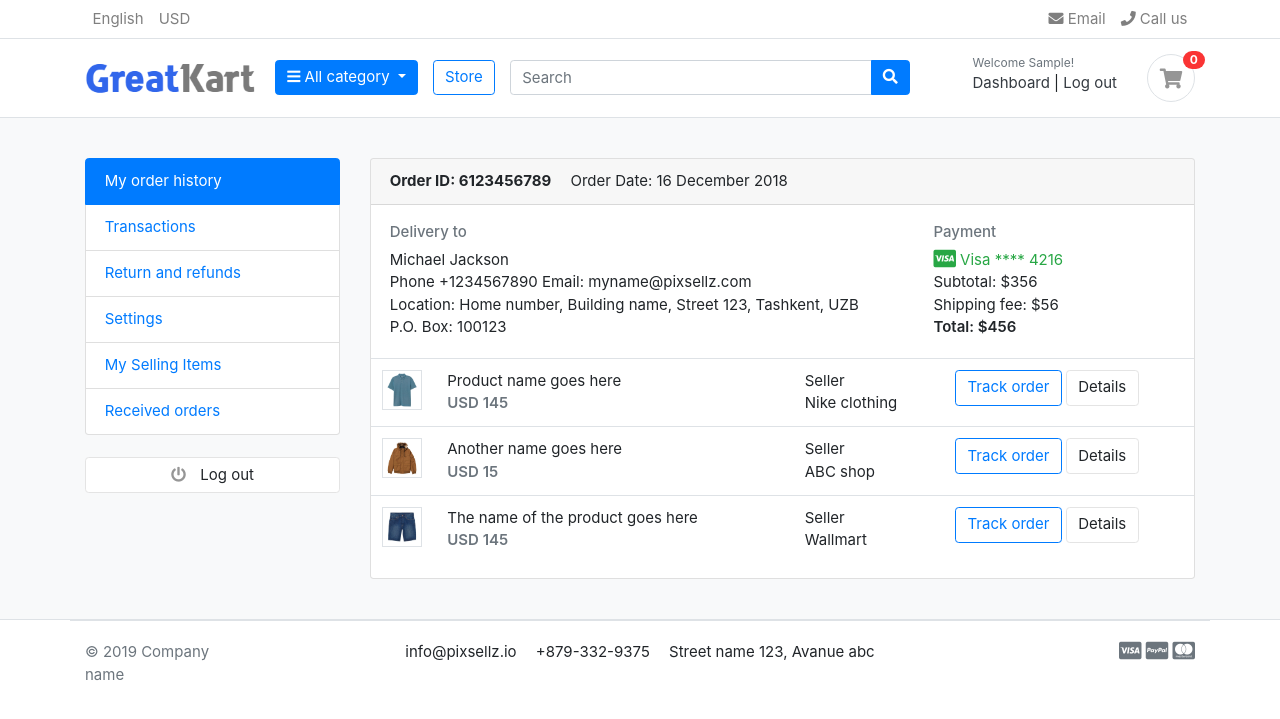
After one commit to Rabby-Shanto/Django-Ecommerce, a Django app: page /accounts/ in a window 1280 px wide. The commit adds this page. Shown: the top 719 px of the page. Run offline with Django 3.2, Linux system fonts and the light colour scheme; the visitor is signed in with stand-in values (Sample User, id 1); data that the repository does not hold is empty; some libraries are stand-ins or nearby versions; some web fonts are replaced.

Commit message:
Added email verification and User dashboard

```diff
--- a/User/urls.py
+++ b/User/urls.py
@@ -4,5 +4,8 @@ urlpatterns = [
     path('register/',views.register,name='register'),
     path('login/',views.login,name='login'),
     path('logout/',views.logout,name='logout'),
+    path('dashboard/',views.dashboard,name='dashboard'),
+    path('',views.dashboard,name='dashboard'),
+    path('activate/<uidb64>/<token>',views.activate,name='activate'),
 
 ]
--- a/User/views.py
+++ b/User/views.py
@@ -44,8 +44,8 @@ def register(request):
             to_email = email
             send_email = EmailMessage(mail_subject,message,to=[to_email])
             send_email.send()
-            messages.success(request,"Registration Successful")
-            return redirect('register')
+            # messages.success(request,"Registration Successful")
+            return redirect('/accounts/login/?command=verification&email='+email)
 
 
     else:
@@ -72,7 +72,7 @@ def login(request):
         if user is not None:
             auth.login(request,user)
             messages.success(request,'You are now logged in')
-            return redirect('home')
+            return redirect('dashboard')
 
         else:
             messages.error(request,'Invalid email or password!')
@@ -89,3 +89,34 @@ def logout(request):
     messages.success(request,"You are logged out")
 
     return redirect('login')
+
+
+
+def activate(request,uidb64,token):
+
+    try:
+        uid = urlsafe_base64_decode(uidb64).decode()
+        user = UserAcc._default_manager.get(pk=uid)
+
+    except(TypeError,ValueError,OverflowError,UserAcc.DoesNotExist):
+
+        user = None
+
+    if user is not None and default_token_generator.check_token(user,token):
+        user.is_active = True
+        user.save()
+        messages.success(request,"Congrats,Your account is activated")
+
+        return redirect('login')
+    else:
+        messages.error(request,"Invalid Link!Please try again")
+
+        return redirect('register')
+
+
+
+@login_required(login_url='login')
+
+def dashboard(request):
+
+    return render(request,'accounts/dashboard.html')
--- /dev/null
+++ b/templates/accounts/dashboard.html
@@ -0,0 +1,100 @@
+{% extends 'base.html' %}
+
+{% block content %}
+
+<section class="section-conten padding-y bg">
+
+    {% include 'includes/alerts.html' %}
+
+    <div class="container">
+        <div class="row">
+        <aside class="col-md-3">
+            <!--   SIDEBAR   -->
+            <ul class="list-group">
+                <a class="list-group-item active" href="#"> My order history </a>
+                <a class="list-group-item" href="#"> Transactions </a>
+                <a class="list-group-item" href="#"> Return and refunds </a>
+                <a class="list-group-item" href="#">Settings </a>
+                <a class="list-group-item" href="#"> My Selling Items </a>
+                <a class="list-group-item" href="#"> Received orders </a>
+            </ul>
+            <br>
+            <a class="btn btn-light btn-block" href="{% url 'logout' %}"> <i class="fa fa-power-off"></i> <span class="text">Log out</span> </a>
+            <!--   SIDEBAR .//END   -->
+        </aside>
+        <main class="col-md-9">
+            <article class="card">
+            <header class="card-header">
+                <strong class="d-inline-block mr-3">Order ID: 6123456789</strong>
+                <span>Order Date: 16 December 2018</span>
+            </header>
+            <div class="card-body">
+                <div class="row">
+                    <div class="col-md-8">
+                        <h6 class="text-muted">Delivery to</h6>
+                        <p>Michael Jackson <br>
+                        Phone +1234567890 Email: myname@pixsellz.com <br>
+                        Location: Home number, Building name, Street 123,  Tashkent, UZB <br>
+                        P.O. Box: 100123
+                         </p>
+                    </div>
+                    <div class="col-md-4">
+                        <h6 class="text-muted">Payment</h6>
+                        <span class="text-success">
+                            <i class="fab fa-lg fa-cc-visa"></i>
+                            Visa  **** 4216
+                        </span>
+                        <p>Subtotal: $356 <br>
+                         Shipping fee:  $56 <br>
+                         <span class="b">Total:  $456 </span>
+                        </p>
+                    </div>
+                </div> <!-- row.// -->
+            </div> <!-- card-body .// -->
+            <div class="table-responsive">
+            <table class="table table-hover">
+                <tr>
+                    <td width="65">
+                        <img src="../images/items/1.jpg" class="img-xs border">
+                    </td>
+                    <td>
+                        <p class="title mb-0">Product name goes here </p>
+                        <var class="price text-muted">USD 145</var>
+                    </td>
+                    <td> Seller <br> Nike clothing </td>
+                    <td width="250"> <a href="#" class="btn btn-outline-primary">Track order</a> <a href="#" class="btn btn-light"> Details </a> </td>
+                </tr>
+                <tr>
+                    <td>
+                        <img src="../images/items/2.jpg" class="img-xs border">
+                    </td>
+                    <td>
+                        <p class="title mb-0">Another name goes here </p>
+                        <var class="price text-muted">USD 15</var>
+                    </td>
+                    <td> Seller <br> ABC shop </td>
+                    <td> <a href="#" class="btn btn-outline-primary">Track order</a> <a href="#" class="btn btn-light"> Details </a> </td>
+                </tr>
+                <tr>
+                    <td>
+                        <img src="../images/items/3.jpg" class="img-xs border">
+                    </td>
+                    <td>
+                        <p class="title mb-0">The name of the product  goes here </p>
+                        <var class="price text-muted">USD 145</var>
+                    </td>
+                    <td> Seller <br> Wallmart </td>
+                    <td> <a href="#" class="btn btn-outline-primary">Track order</a> <a href="#" class="btn btn-light"> Details </a> </td>
+                </tr>
+            </table>
+            </div> <!-- table-responsive .end// -->
+            </article> <!-- order-group.// -->
+        </main>
+    </div> <!-- row.// -->
+    </div>
+
+
+    </section>
+    <!-- ========================= SECTION CONTENT END// ========================= -->
+
+{% endblock %}
--- a/templates/includes/navbar.html
+++ b/templates/includes/navbar.html
@@ -74,7 +74,7 @@
                         <div class="widget-header">
                             <small class="title text-muted">Welcome {{user.first_name}}!</small>
                             <div>
-                                <a href="#">Dashboard</a> <span class="dark-transp"> | </span>
+                                <a href="{% url 'dashboard' %}">Dashboard</a> <span class="dark-transp"> | </span>
                                 <a href="{% url 'logout' %}">Log out</a>
                             </div>
                         </div>
```
Also changed, not shown: ezcart/settings.py (+8 -0 lines), templates/accounts/login.html (+11 -0 lines), templates/accounts/verification_mail.html (+10 -0 lines).
